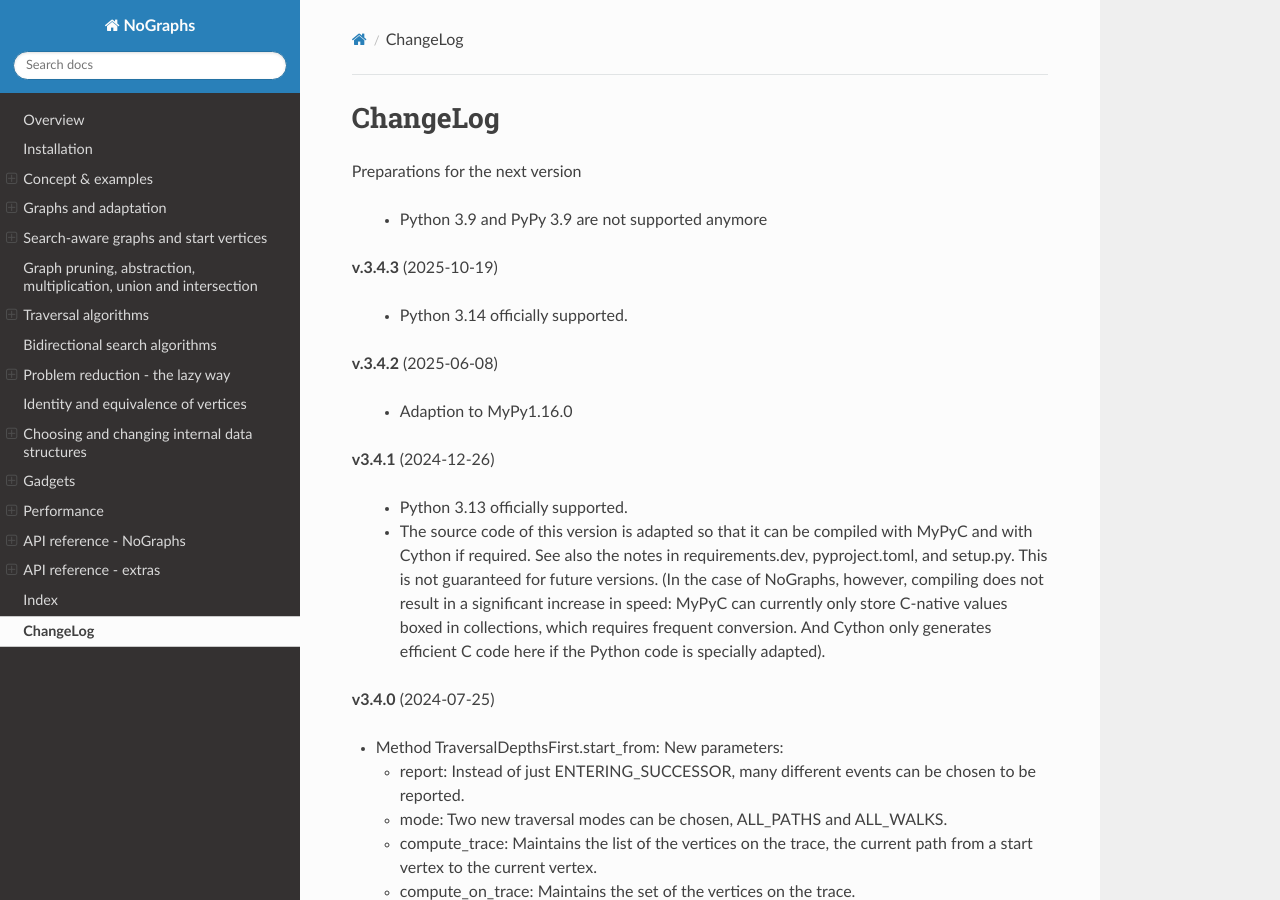
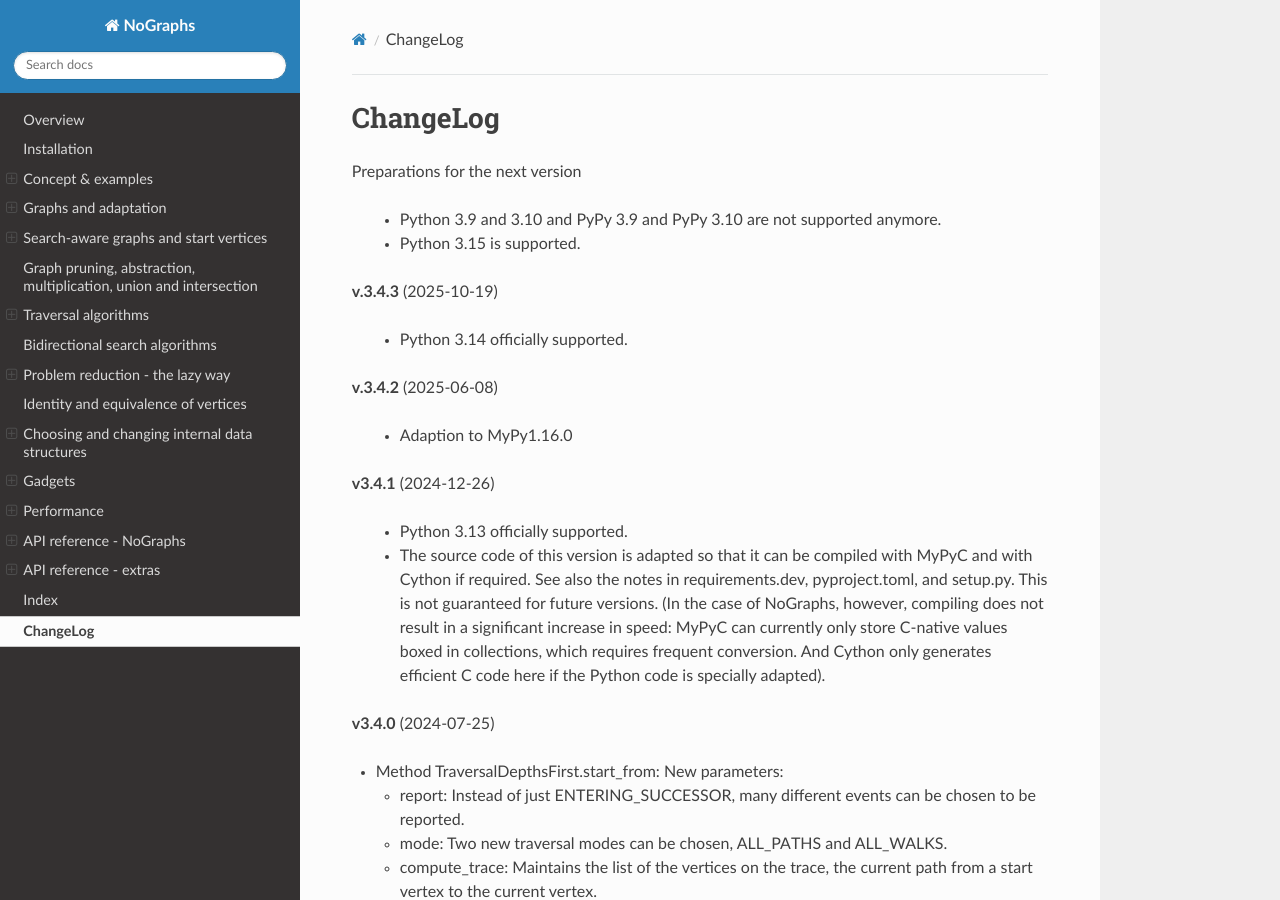
Before and after one commit to HeWeMel/nographs, a Sphinx documentation site: the page built from docs/source/changelog.rst, in a window 1280 px wide and 900 px high. Built offline with Sphinx 7.4.7 and the Read the Docs theme 3.1.0, drawn with Linux system fonts in a browser that asks for light colours.

Commit message:
Supported platforms updated

```diff
--- a/docs/source/changelog.rst
+++ b/docs/source/changelog.rst
@@ -3,7 +3,8 @@
 
 Preparations for the next version
 
-  - Python 3.9 and PyPy 3.9 are not supported anymore
+  - Python 3.9 and 3.10 and PyPy 3.9 and PyPy 3.10 are not supported anymore.
+  - Python 3.15 is supported.
 
 **v.3.4.3** (2025-10-19)
 
```
